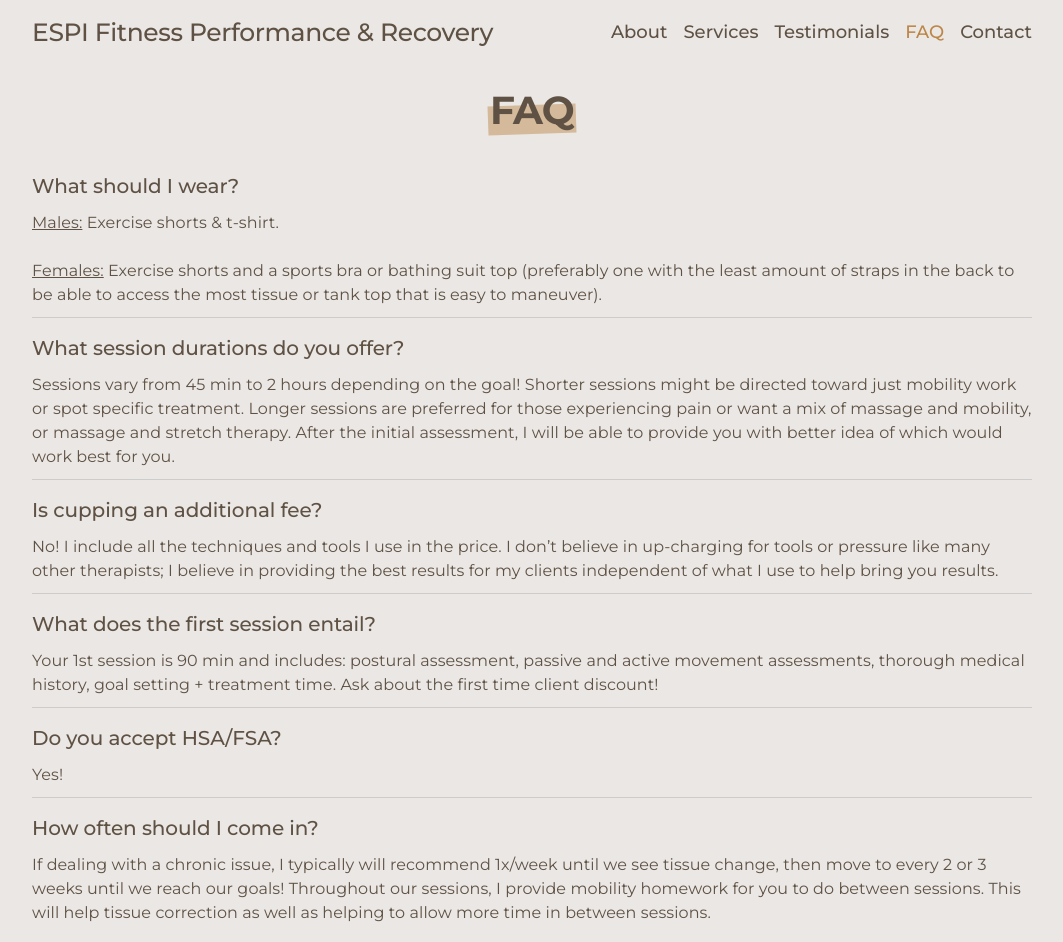
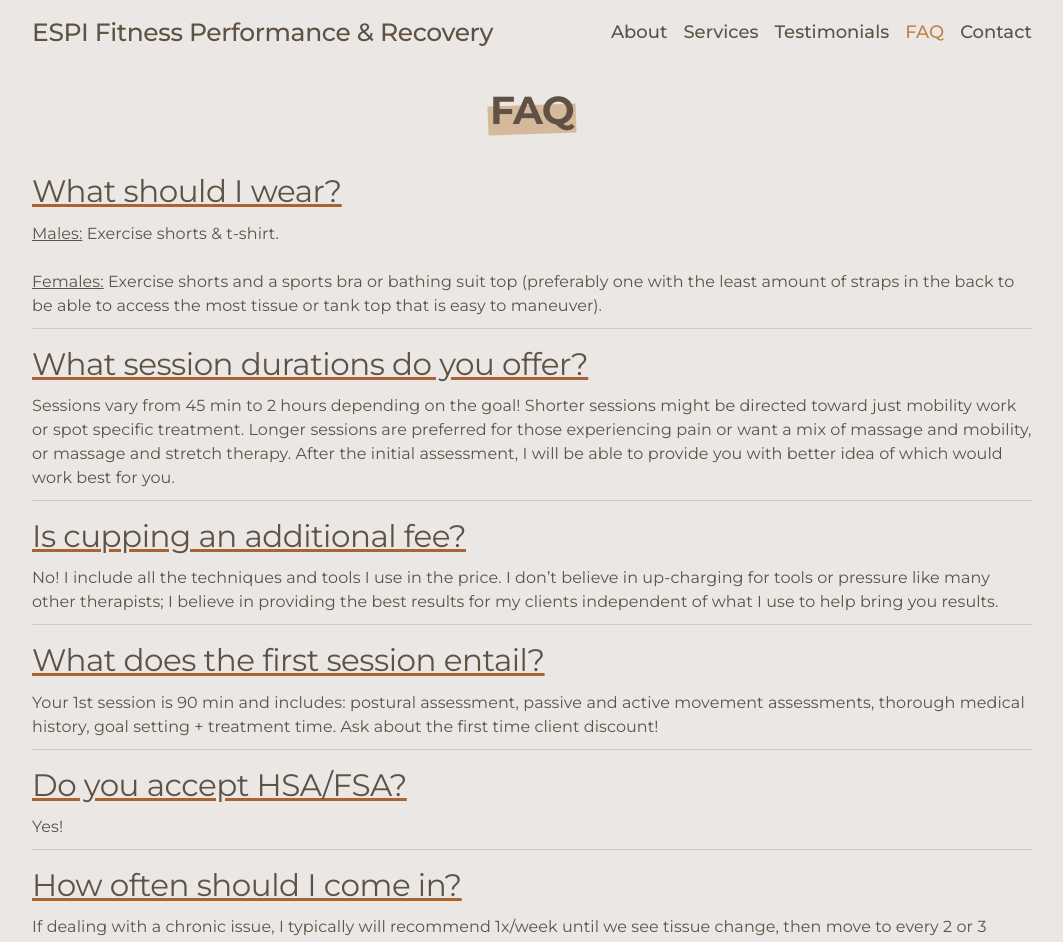
Before and after one commit to justin-mcclain/espi-fitness, a React (Create React App) app: page /faq in a window 1280 px wide. Shown: the top 942 px of the page, without its empty margins (108-1171 px from the left). Built offline with nearby package versions, Linux system fonts and the light colour scheme.

Commit message:
styling changes

```diff
--- a/src/components/About/about.jsx
+++ b/src/components/About/about.jsx
@@ -17,9 +17,9 @@
 					className="floating-image"
 				/>
 
-				<h4 className="h4">
-					<i>Jennifer Espinoza MS, LMT, FRCms, NKT, CPT</i>
-				</h4>
+				<h3 className="h3">
+					Jennifer Espinoza MS, LMT, FRCms, NKT, CPT
+				</h3>
 				<p class="body">
 					Hola, Im Jen! I feel so much gratitude knowing that someone
 					brought you to my page and I couldn’t be more excited to
--- a/src/components/About/about.scss
+++ b/src/components/About/about.scss
@@ -18,6 +18,7 @@
 	#about-content {
 		width: clamp(300px, 80vw, 1000px);
 		.floating-image {
+            box-shadow: rgba(0, 0, 0, 0.24) 0px 3px 8px;
 			float: left;
             filter: brightness(0.9);
 			margin: 0 16px 16px 0;
@@ -26,9 +27,8 @@
 			border-radius: 8px;
 			object-fit: cover;
 		}
-		h4 {
+		h3 {
 			margin: 0 0 16px 0;
-			font-weight: 500;
 		}
 		p {
 			line-height: 1.6;
--- a/src/components/FAQ/faq.jsx
+++ b/src/components/FAQ/faq.jsx
@@ -13,7 +13,7 @@
 			</div>
 			<div id="faq-content">
 				<div className="faq-item">
-					<h5 className="h5">What should I wear?</h5>
+					<h3 className="h3">What should I wear?</h3>
 					<p className="body">
 						<span>Males:</span> Exercise shorts & t-shirt.
 						<br />
@@ -25,7 +25,7 @@
 					</p>
 				</div>
 				<div className="faq-item">
-					<h5 className="h5">What session durations do you offer?</h5>
+					<h3 className="h3">What session durations do you offer?</h3>
 					<p className="body">
 						Sessions vary from 45 min to 2 hours depending on the
 						goal! Shorter sessions might be directed toward just
@@ -38,7 +38,7 @@
 					</p>
 				</div>
 				<div className="faq-item">
-					<h5 className="h5">Is cupping an additional fee?</h5>
+					<h3 className="h3">Is cupping an additional fee?</h3>
 					<p className="body">
 						No! I include all the techniques and tools I use in the
 						price. I don’t believe in up-charging for tools or
@@ -48,7 +48,7 @@
 					</p>
 				</div>
 				<div className="faq-item">
-					<h5 className="h5">What does the first session entail?</h5>
+					<h3 className="h3">What does the first session entail?</h3>
 					<p className="body">
 						Your 1st session is 90 min and includes: postural
 						assessment, passive and active movement assessments,
@@ -57,11 +57,11 @@
 					</p>
 				</div>
 				<div className="faq-item">
-					<h5 className="h5">Do you accept HSA/FSA?</h5>
+					<h3 className="h3">Do you accept HSA/FSA?</h3>
 					<p className="body">Yes!</p>
 				</div>
 				<div className="faq-item">
-					<h5 className="h5">How often should I come in?</h5>
+					<h3 className="h3">How often should I come in?</h3>
 					<p className="body">
 						If dealing with a chronic issue, I typically will
 						recommend 1x/week until we see tissue change, then move
@@ -82,9 +82,9 @@
 					</p>
 				</div>
 				<div className="faq-item">
-					<h5 className="h5">
+					<h3 className="h3">
 						Do you offer memberships or packages?
-					</h5>
+					</h3>
 					<p className="body">
 						I believe memberships are often created by businesses
 						just for your reoccurring revenue and not for the best
--- a/src/components/FAQ/faq.scss
+++ b/src/components/FAQ/faq.scss
@@ -11,9 +11,6 @@
 		h2 {
 			@include highlight;
 		}
-    }
-	h3 {
-		@include page-header;
 	}
 	#faq-content {
 		width: clamp(300px, 80vw, 1000px);
@@ -33,7 +30,10 @@
 	span {
 		text-decoration: underline;
 	}
-	h5,
+	h3 {
+		@include page-header;
+	}
+	h3,
 	p {
 		margin: 0;
 	}
```
Lines whose indentation alone changed are shown as unchanged.
